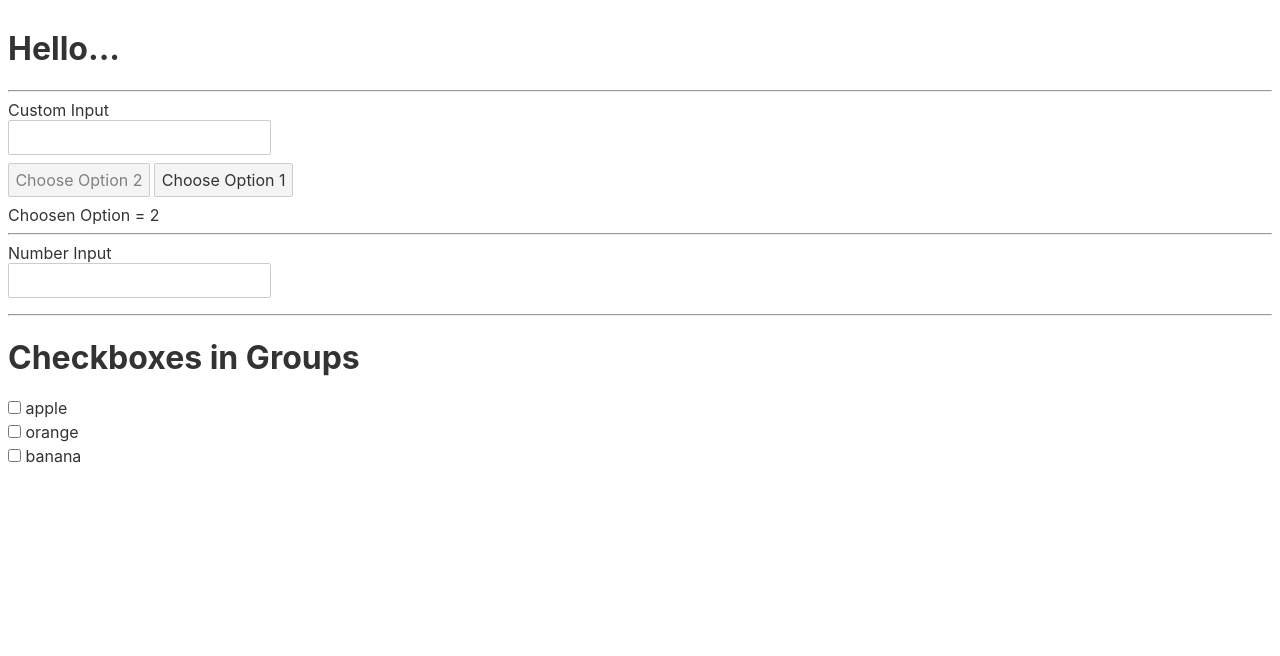
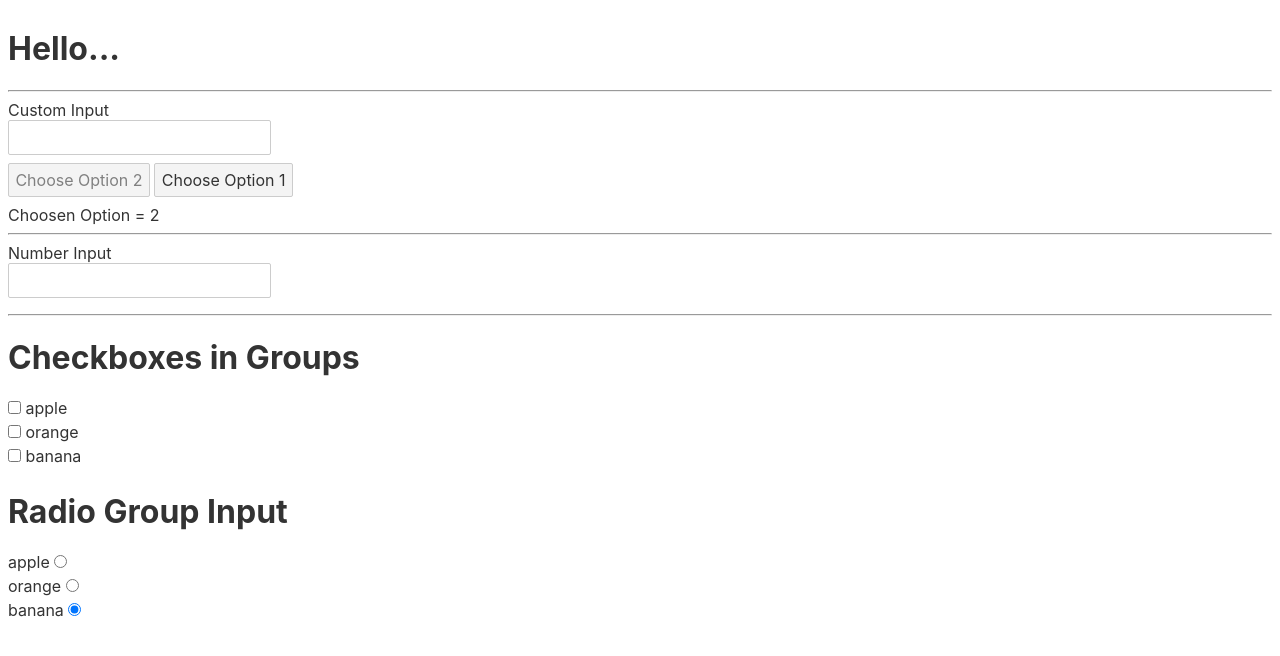
Before and after one commit to smarigowda/my-svelte-project, a Svelte app: page / in a window 1280 px wide. Shown: the top 656 px of the page. Built offline with nearby package versions, Linux system fonts and the light colour scheme.

Commit message:
SUC-24 binding radio input group

```diff
--- a/src/App.svelte
+++ b/src/App.svelte
@@ -5,8 +5,10 @@
   let number;
   let selectedOption = 2;
   let fruitsChecked = [];
+  let radioOptionSelected = 'banana';
   let fruits = ["apple", "orange", "banana"];
   $: console.log("value = ", value);
+  $: console.log("radioOptionSelected = ", radioOptionSelected);
   $: console.log("number =", number);
   $: console.log("selectedOption =", selectedOption);
   $: console.log("fruitsChecked =", fruitsChecked);
@@ -14,10 +16,10 @@
 
 <style lang="scss">
   .container {
-      outline: none;
-      & input {
-        color: blue;
-      }
+    outline: none;
+    & input {
+      color: blue;
+    }
   }
 </style>
 
@@ -37,10 +39,17 @@
     <label for="">
       <input
         type="checkbox"
-        name={fruit}
+        name="fruit"
         value={fruit}
         bind:group={fruitsChecked} />
       {fruit}
     </label>
   {/each}
+  <h1>Radio Group Input</h1>
+  {#each fruits as fruit}
+    <label for="">
+      {fruit}
+      <input type="radio" name="fruits" value={fruit} bind:group={radioOptionSelected}/>
+    </label>
+  {/each}
 </div>
```
